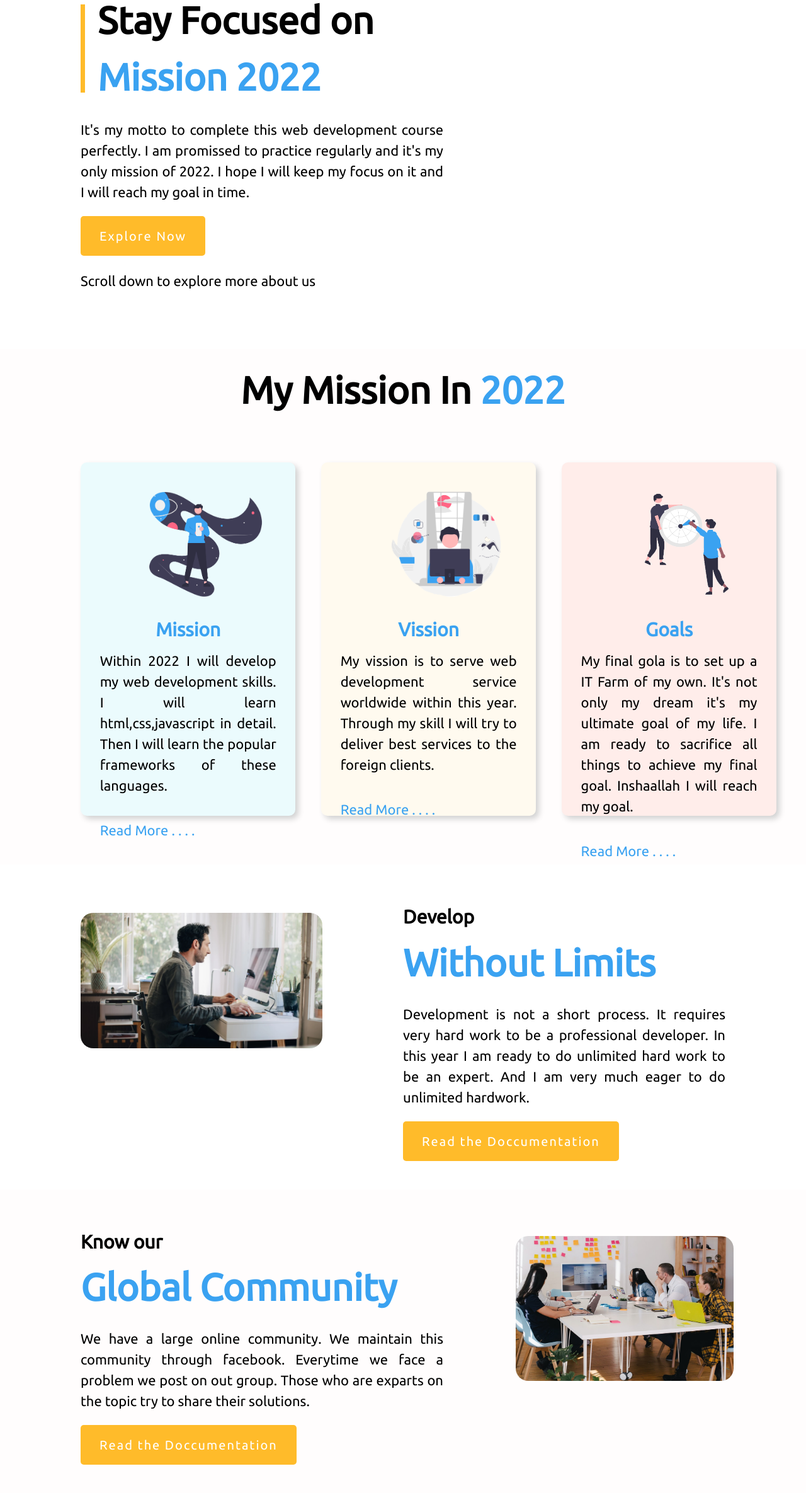
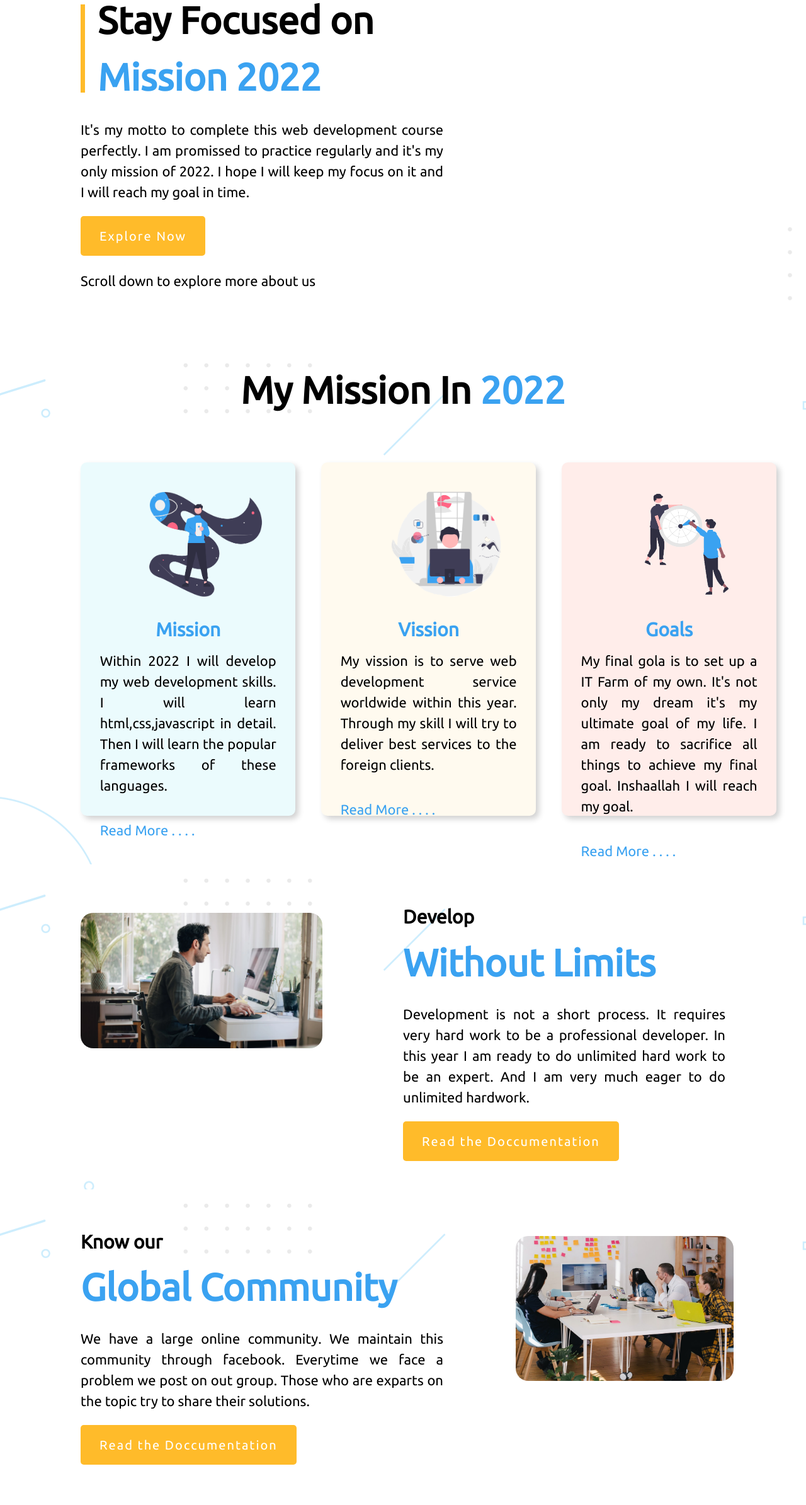
Before and after one commit to mushfiq5900/mi1-mo5-assignment1, a plain HTML site: page index.html in a window 1280 px wide. Shown: the part 171-2560 px from the top of the page at 63% size. Drawn offline with Linux system fonts and the light colour scheme.

Commit message:
Section background added

```diff
--- a/style.css
+++ b/style.css
@@ -27,6 +27,12 @@ p{
 }
 .flexible-display{
     display: flex;
+}
+.header-sec{
+    background-image: url(images/Backgroundimage2.png);
+    background-repeat: no-repeat;
+    background-position: top;
+
 }
 .header-text{
     padding-top: 10%;
@@ -65,7 +71,10 @@ p{
 /* Mission Section Start */
 
 .mission-sec{
-    background-color: #fffdfd;
+    /* background-color: #fffdfd; */
+    background-image: url(images/Backgroundimage2.png);
+    background-repeat: no-repeat;
+
 }
 .mission-sec h1{
     padding-top: 50px;
@@ -120,6 +129,9 @@ p{
 .dev-limit-sec{
     padding-top: 4%;
     padding-bottom: 5%;
+    background-image: url(images/Backgroundimage2.png);
+    background-repeat: no-repeat;
+
 
 }
 .dev-limit-sec img{
@@ -137,7 +149,9 @@ p{
 .community-sec{
     padding-top: 4%;
     padding-bottom: 5%;
-    background-color: #fffdfd;
+    background-image: url(images/Backgroundimage2.png);
+    background-repeat: no-repeat;
+
 
 }
 .community-sec img{
@@ -155,6 +169,8 @@ p{
 .freemask-sec{
     padding-top: 4%;
     padding-bottom: 5%;
+    background-image: url(images/Backgroundimage2.png);
+    background-repeat: no-repeat;
 
 }
 .freemask-sec img{
```
Also changed, not shown: images/Backgroundimage1.png (added), images/Backgroundimage2.png (added), 2 other files.
